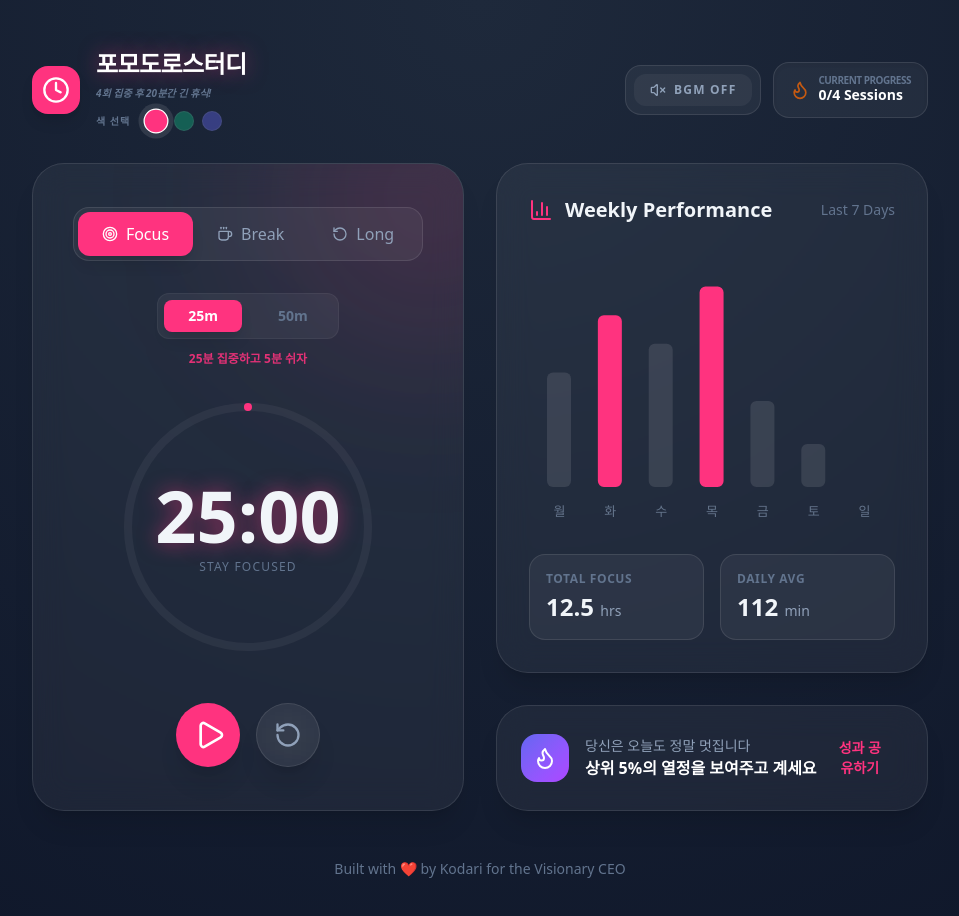
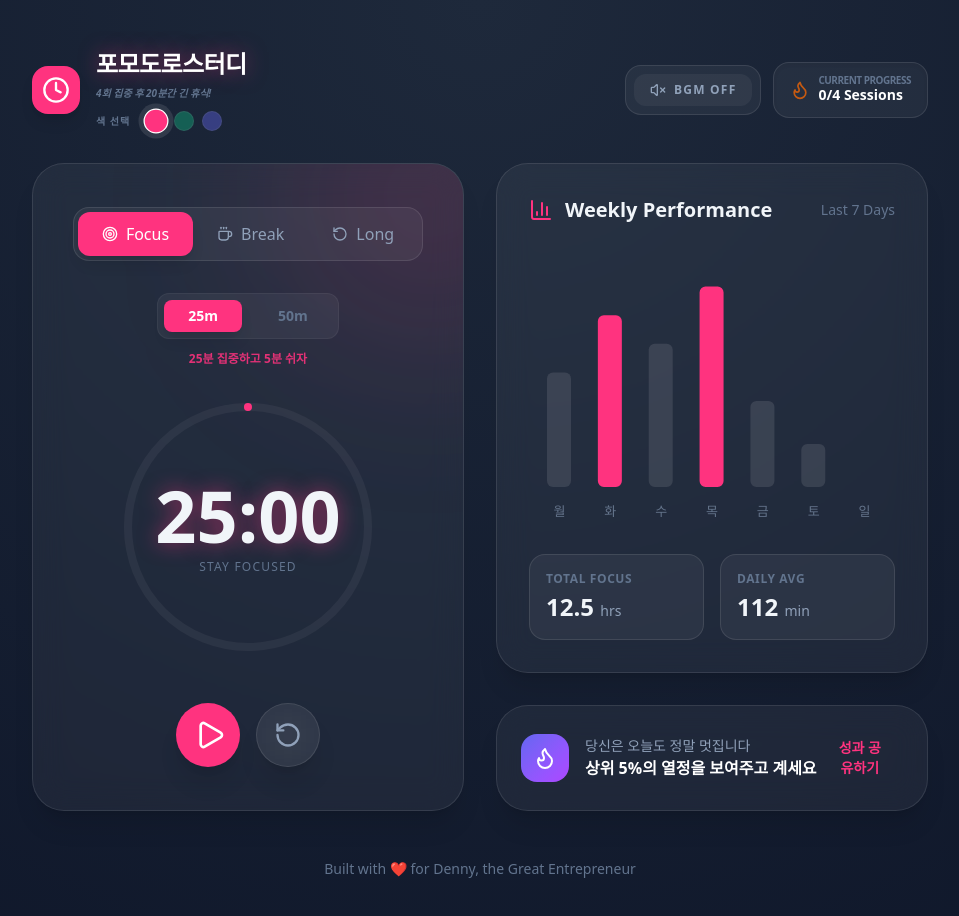
Before and after one commit to dennyjostar/pomodoro-study, a React (Vite) app: page / in a window 1280 px wide. Shown: the top 916 px of the page, without its empty margins (160-1119 px from the left). Built offline with nearby package versions, Linux system fonts and the light colour scheme.

Commit message:
Update footer text to personal brand

```diff
--- a/src/App.jsx
+++ b/src/App.jsx
@@ -455,8 +455,8 @@ export default function App() {
         </div>
       </main>
 
-      <footer className="mt-12 text-slate-500 text-sm font-medium">
-        Built with <span className={THEMES[theme].text}>❤️</span> by Kodari for the Visionary CEO
+      <footer className="mt-12 text-slate-500 text-sm font-medium pb-8">
+        Built with <span className={THEMES[theme].text}>❤️</span> for Denny, the Great Entrepreneur
       </footer>
     </div>
   );
```
Also changed, not shown: commit-msg.txt.
